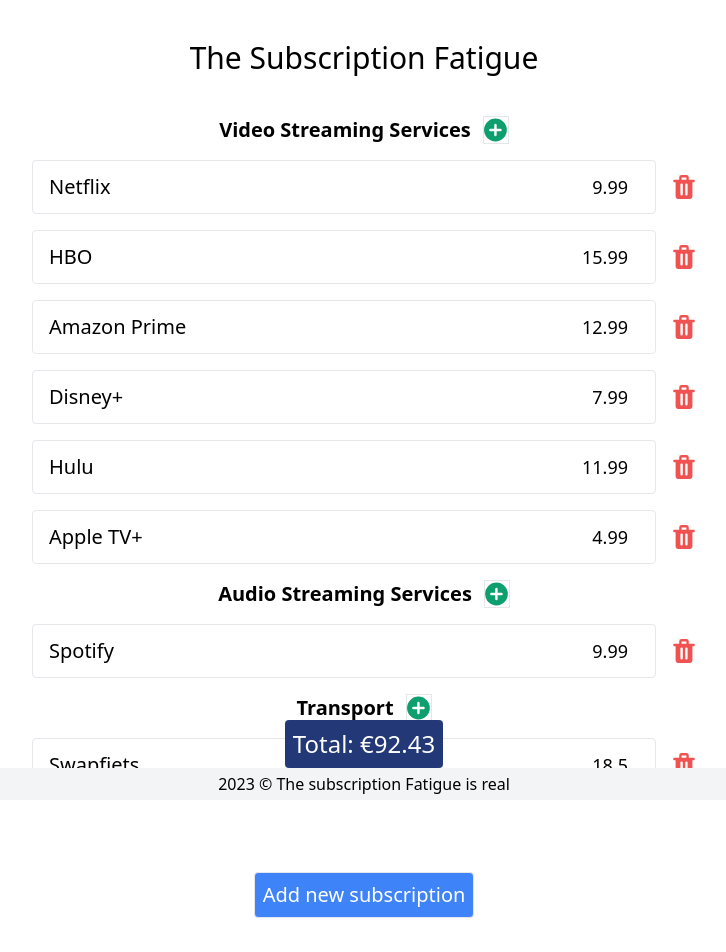
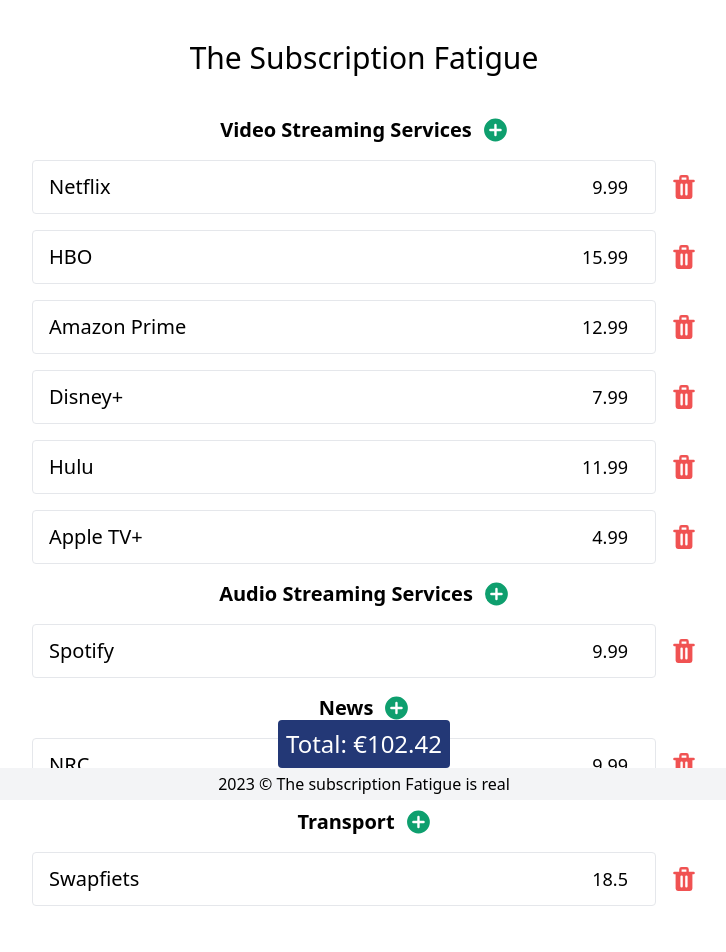
Before and after one commit to jwnelen/subscription-fatigue, a Next.js app: page / in a window 1280 px wide. Shown: the top 952 px of the page, without its empty margins (276-1002 px from the left). Built offline with nearby package versions, Linux system fonts and the light colour scheme.

Commit message:
categories fixed

```diff
--- /dev/null
+++ b/data/categories.json
@@ -0,0 +1,18 @@
+[
+  {
+    "id": "1",
+    "name": "Video Streaming Services"
+  },
+  {
+    "id": "2",
+    "name": "Audio Streaming Services"
+  },
+  {
+    "id": "3",
+    "name": "News"
+  },
+  {
+    "id": "4",
+    "name": "Transport"
+  }
+]
--- a/data/subscriptions.json
+++ b/data/subscriptions.json
@@ -3,56 +3,63 @@
     "name": "Netflix",
     "std_price": 9.99,
     "id": "1",
-    "category": "Video Streaming Services",
+    "category": "1",
     "img_link": "https://upload.wikimedia.org/wikipedia/commons/thumb/0/08/Netflix_2015_logo.svg/2000px-Netflix_2015_logo.svg.png"
   },
   {
     "name": "HBO",
     "std_price": 15.99,
     "id": "2",
-    "category": "Video Streaming Services",
+    "category": "1",
     "img_link": "https://logos-world.net/wp-content/uploads/2022/01/HBO-Max-Logo.png"
   },
   {
     "name": "Amazon Prime",
     "std_price": 12.99,
     "id": "3",
-    "category": "Video Streaming Services",
+    "category": "1",
     "img_link": "https://upload.wikimedia.org/wikipedia/commons/thumb/1/11/Amazon_Prime_Video_logo.svg/2560px-Amazon_Prime_Video_logo.svg.png"
   },
   {
     "name": "Disney+",
     "std_price": 7.99,
     "id": "4",
-    "category": "Video Streaming Services",
+    "category": "1",
     "img_link": "https://upload.wikimedia.org/wikipedia/commons/thumb/3/3e/Disney%2B_logo.svg/2560px-Disney%2B_logo.svg.png"
   },
   {
     "name": "Hulu",
     "std_price": 11.99,
     "id": "5",
-    "category": "Video Streaming Services",
+    "category": "1",
     "img_link": "https://upload.wikimedia.org/wikipedia/commons/thumb/e/e4/Hulu_Logo.svg/2000px-Hulu_Logo.svg.png"
   },
   {
     "name": "Apple TV+",
     "std_price": 4.99,
     "id": "6",
-    "category": "Video Streaming Services",
+    "category": "1",
     "img_link": "https://upload.wikimedia.org/wikipedia/commons/thumb/2/28/Apple_TV_Plus_Logo.svg/2560px-Apple_TV_Plus_Logo.svg.png"
   },
   {
     "name": "Spotify",
     "std_price": 9.99,
     "id": "7",
-    "category": "Audio Streaming Services",
+    "category": "2",
+    "img_link": "https://storage.googleapis.com/pr-newsroom-wp/1/2018/11/Spotify_Logo_RGB_Green.png"
+  },
+  {
+    "name": "NRC",
+    "std_price": 9.99,
+    "id": "8",
+    "category": "3",
     "img_link": "https://storage.googleapis.com/pr-newsroom-wp/1/2018/11/Spotify_Logo_RGB_Green.png"
   },
   {
     "name": "Swapfiets",
     "std_price": 18.5,
-    "id": "8",
-    "category": "Transport",
+    "id": "9",
+    "category": "4",
     "img_link": "https://theme.zdassets.com/theme_assets/1869533/0b7f743e23e7ef51af79aeb2eda96b4f8cc74eb5.png"
   }
 ]
--- a/pages/index.js
+++ b/pages/index.js
@@ -1,17 +1,19 @@
+import { useState } from "react";
+
 import Head from "next/head";
 import importedData from "../data/subscriptions.json";
+import importedCategories from "../data/categories.json";
+
 import Footer from "../components/footer";
 import Subscription from "../components/subscription";
-import { useState } from "react";
 import DisplayTotal from "../components/totalDisplay";
+
 import { Button } from "flowbite-react";
 import { v4 as uuidv4 } from "uuid";
 
 export default function Home() {
   const [data, setData] = useState(importedData);
-
-  const categories = data.map((x) => x.category);
-  let uniqueCategories = [...new Set(categories)];
+  const [categories, setCategories] = useState(importedCategories);
 
   const currentTotal = data.reduce((acc, curr) => {
     const subscription = data.find((item) => item.id === curr.id);
@@ -19,13 +21,11 @@
   }, 0);
 
   const addCategory = () => {
-    setData((d) => [
-      ...d,
+    setCategories((c) => [
+      ...c,
       {
-        category: "New category",
-        name: "New subscription",
-        std_price: 0,
         id: uuidv4(),
+        name: "New category",
       },
     ]);
   };
@@ -53,12 +53,14 @@
         <h1 className="text-3xl my-10">The Subscription Fatigue</h1>
 
         <div className="container mx-auto h-full mb-20">
-          {uniqueCategories.map((category, index) => {
+          {categories.map((category, index) => {
             return (
               <div key={`s-${index}`}>
                 <div className="flex flex-row gap-3 justify-center">
-                  <h1 className="text-xl font-bold text-center">{category}</h1>
-                  <Button onClickCapture={(e) => addSubscription(category)}>
+                  <h1 className="text-xl font-bold text-center">
+                    {category.name}
+                  </h1>
+                  <button onClickCapture={(e) => addSubscription(category.id)}>
                     <svg
                       className="w-6 h-6 text-green-500 dark:text-white"
                       aria-hidden="true"
@@ -68,11 +70,11 @@
                     >
                       <path d="M9.546.5a9.5 9.5 0 1 0 9.5 9.5 9.51 9.51 0 0 0-9.5-9.5ZM13.788 11h-3.242v3.242a1 1 0 1 1-2 0V11H5.304a1 1 0 0 1 0-2h3.242V5.758a1 1 0 0 1 2 0V9h3.242a1 1 0 1 1 0 2Z" />
                     </svg>
-                  </Button>
+                  </button>
                 </div>
                 <div>
                   {data
-                    .filter((x) => x.category === category)
+                    .filter((x) => x.category === category.id)
                     .map((subscription, index) => {
                       return (
                         <Subscription
@@ -108,7 +110,7 @@
               className="text-xl p-2 bg-blue-500 rounded"
               onClick={() => addCategory()}
             >
-              Add new subscription
+              Add new category
             </Button>
             <br></br>
           </div>
```
